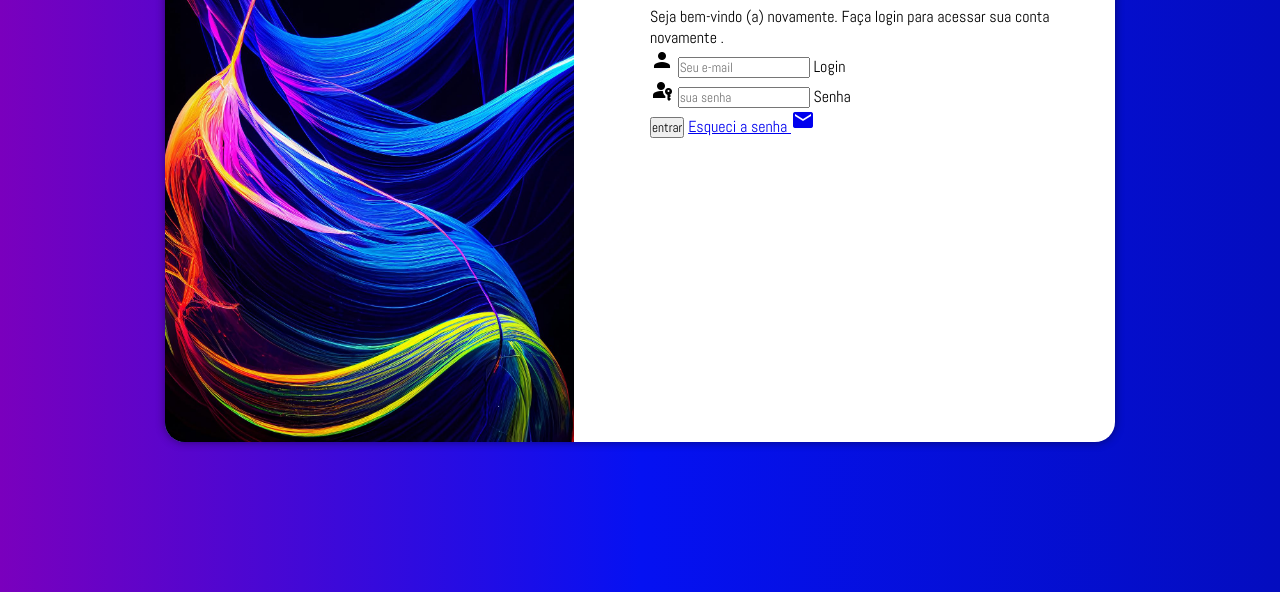
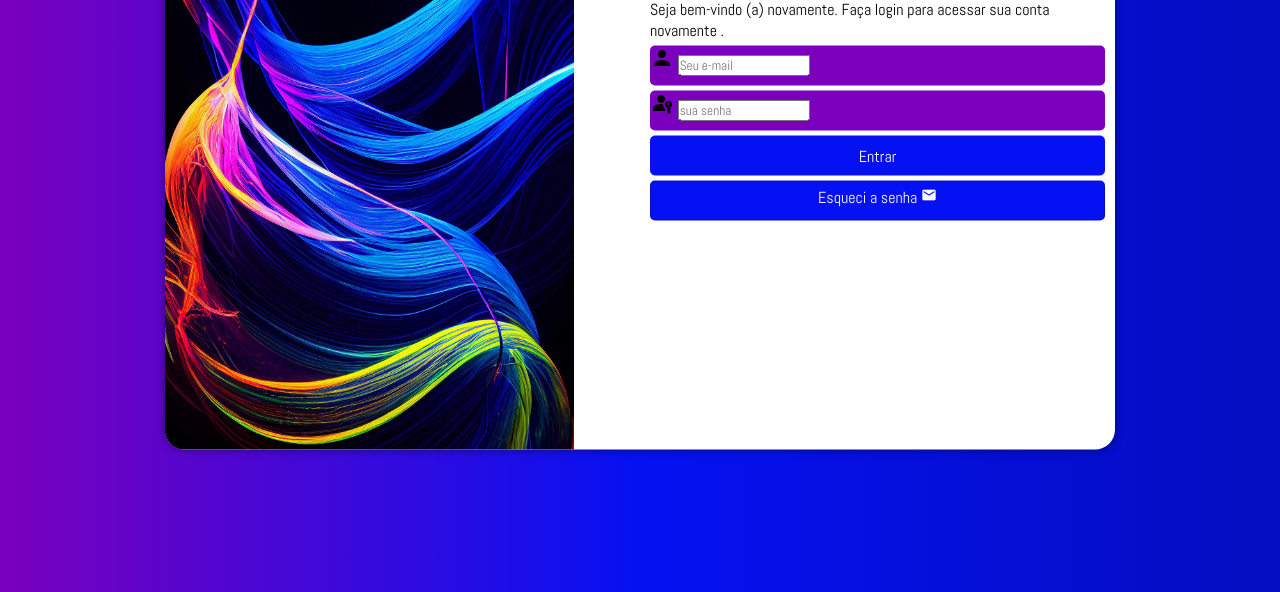
Before and after one commit to Joaozinhoss22/projeto-login, a plain HTML site: page index.html in a window 1280 px wide. Shown: the part 208-800 px from the top of the page. Drawn offline with nearby package versions, Linux system fonts and the light colour scheme; a web font is replaced by a local one.

Commit message:
atulizei meu login

```diff
--- a/estilos/style.css
+++ b/estilos/style.css
@@ -40,7 +40,7 @@ section#login {
 
     background-color: white;
     width: 250px;
-    height: 500px;
+    height: 515px;
     border-radius: 20px;
     box-shadow: 0px 0px 10px rgba(0, 0, 0, 0.459);
 
@@ -68,6 +68,57 @@ div#formulario > h1 {
     text-align: center;
 }
 
-div#campo {
-    width: 8px;
+form > div.campo {
+    background-color: #7A00BD;
+    display: block;
+    width: 100%;
+    height: 40px;
+    border-radius: 5px;
+    margin: 5px 0px ;
 }
+
+div.campo > label{
+    display: none;
+}
+
+form > input[type=submit] {
+    display: block;
+    font-size: 1em;
+    width: 100%;
+    height: 40px;
+    background-color: #0511F2;
+    color: white;
+    border:  1px solid  #0511F2;;
+    border-radius: 5px;
+    cursor: pointer;
+}
+
+form > input[type=submit]:hover {
+    background-color:  #ffffff;
+    color:  #0511F2;
+}
+
+form > a.botao {
+    display: block;
+    text-align: center;
+    font-size: 1em;
+    width: 100%;
+    height: 40px;
+    padding-top: 5px;
+    margin-top: 5px;
+    background-color: #0511F2;
+    color: white;
+    border: 1px solid #040dbfe1;
+    border-radius: 5px;
+    text-decoration: none;
+
+}
+
+form > a.botao:hover{
+    background-color:  white;
+    color: #0511F2;
+}
+
+form > a.botao > i {
+    font-size: 1em;
+}
--- a/index.html
+++ b/index.html
@@ -37,8 +37,8 @@
                     <label for="isenha">Senha</label>
                     </div>
 
-                    <input type="submit" value="entrar">
-                    <a href="esqueci.html">
+                    <input type="submit" value="Entrar">
+                    <a class="botao" href="esqueci.html">
                         Esqueci a senha <i class="material-icons">mail</i>
                     </a>
                 </form>
```
